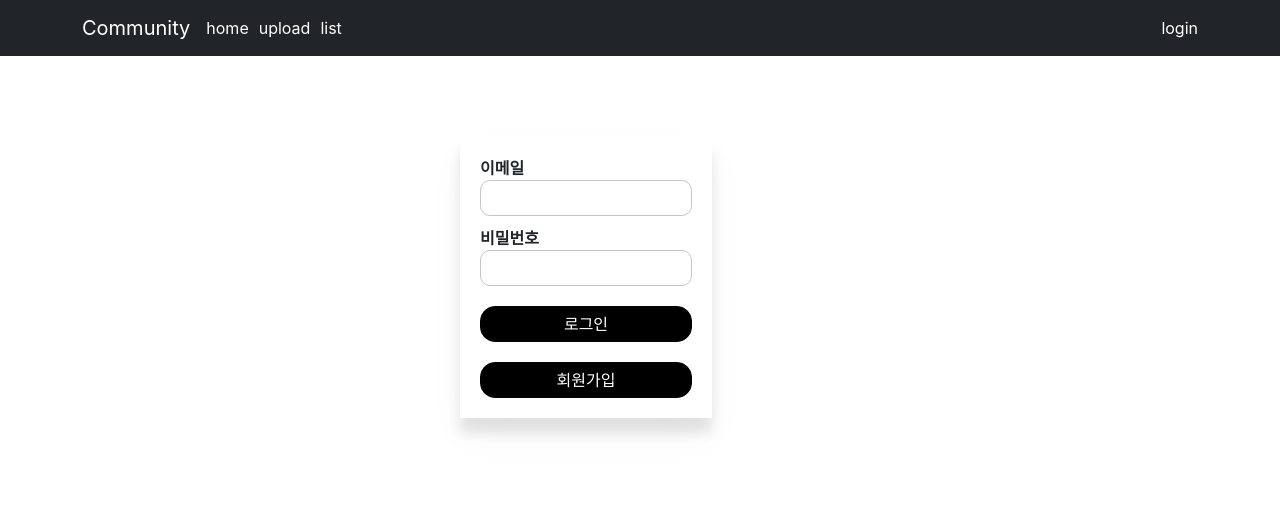
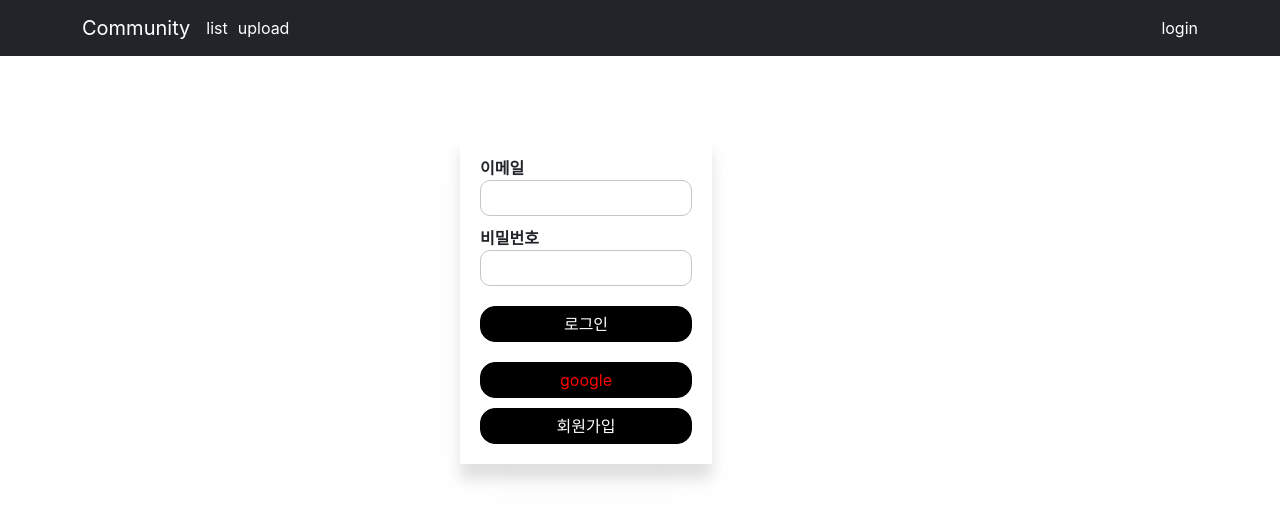
Before and after one commit to Gyultang/bulletin-board, a React (Create React App) app in the folder client/: page /login in a window 1280 px wide. Shown: the top 520 px of the page. Built offline with nearby package versions, Linux system fonts and the light colour scheme; no server answers.

Commit message:
auth:update google로그인 기능 추가 게시글 upload수정 필요

```diff
--- a/client/src/component/Heading.js
+++ b/client/src/component/Heading.js
@@ -27,24 +27,21 @@ const Heading = () => {
                 <Navbar.Collapse id="basic-navbar-nav">
                     <Nav className="me-auto">
                         <Link to="/" style={headStyle}>
-              home
+                            list
                         </Link>
 
                         <Link to="/upload" style={headStyle}>
                             upload
                         </Link>
 
-            <Link to="/" style={headStyle}>
+                        {/* <Link to="/" style={headStyle}>
               list
-            </Link>
+            </Link> */}
                     </Nav>
                 </Navbar.Collapse>
                 <Navbar.Collapse className="justify-content-end">
                     {user.accessToken === "" ? (
-            <Link
-              to="/login"
-              style={{ color: "white", textDecoration: "none" }}
-            >
+                        <Link to="/login" style={{ color: "white", textDecoration: "none" }}>
                             login
                         </Link>
                     ) : (
--- a/client/src/component/User/Login.js
+++ b/client/src/component/User/Login.js
@@ -2,8 +2,11 @@ import React, { useEffect, useState } from "react";
 import LoginDiv from "../../Style/UserCSS.js";
 import { useNavigate } from "react-router-dom";
 import firebase from "../../firebase.js";
+import { GoogleAuthProvider, signInWithPopup } from "firebase/auth";
+import axios from "axios";
 
 const Login = () => {
+    const [userData, setUserData] = useState(null);
     const [Email, setEmail] = useState("");
     const [Pw, setPw] = useState("");
     const [ErrMsg, setErrMsg] = useState("");
@@ -27,6 +30,35 @@ const Login = () => {
             }
         }
     };
+    const signInGoogle = async (e) => {
+        e.preventDefault();
+        console.log("클릭");
+        const provider = new GoogleAuthProvider();
+        signInWithPopup(firebase.auth(), provider)
+            .then((data) => {
+                setUserData(data.user);
+                console.log("데이터", data);
+
+                // 서버로 사용자 데이터 전송
+                axios
+                    .post("/api/user/register", {
+                        email: data.user.email,
+                        displayName: data.user.displayName,
+                        // ... 추가로 보낼 필요한 사용자 데이터
+                    })
+                    .then((response) => {
+                        console.log("서버 응답:", response.data);
+                    })
+                    .catch((error) => {
+                        console.error("서버 요청 오류:", error);
+                    });
+
+                navigate("/");
+            })
+            .catch((err) => {
+                console.log(err);
+            });
+    };
     useEffect(() => {
         setTimeout(() => {
             setErrMsg("");
@@ -36,23 +68,14 @@ const Login = () => {
         <LoginDiv>
             <form>
                 <label>이메일</label>
-        <input
-          id="email"
-          type="email"
-          value={Email}
-          onChange={(e) => setEmail(e.currentTarget.value)}
-        />
+                <input id="email" type="email" value={Email} onChange={(e) => setEmail(e.currentTarget.value)} />
                 <label>비밀번호</label>
-        <input
-          id="password"
-          type="password"
-          value={Pw}
-          onChange={(e) => setPw(e.currentTarget.value)}
-        />
-        {ErrMsg != "" && (
-          <p style={{ color: "red", fontSize: "12px" }}>{ErrMsg}</p>
-        )}
+                <input id="password" type="password" value={Pw} onChange={(e) => setPw(e.currentTarget.value)} />
+                {ErrMsg != "" && <p style={{ color: "red", fontSize: "12px" }}>{ErrMsg}</p>}
                 <button onClick={(e) => SingInFunc(e)}>로그인</button>
+                <button style={{ color: "red" }} onClick={(e) => signInGoogle(e)}>
+                    google
+                </button>
                 <button
                     onClick={(e) => {
                         e.preventDefault();
```
Also changed, not shown: 2 other files (tests, documents, lock files or other folders). Lines whose indentation alone changed are shown as unchanged.
